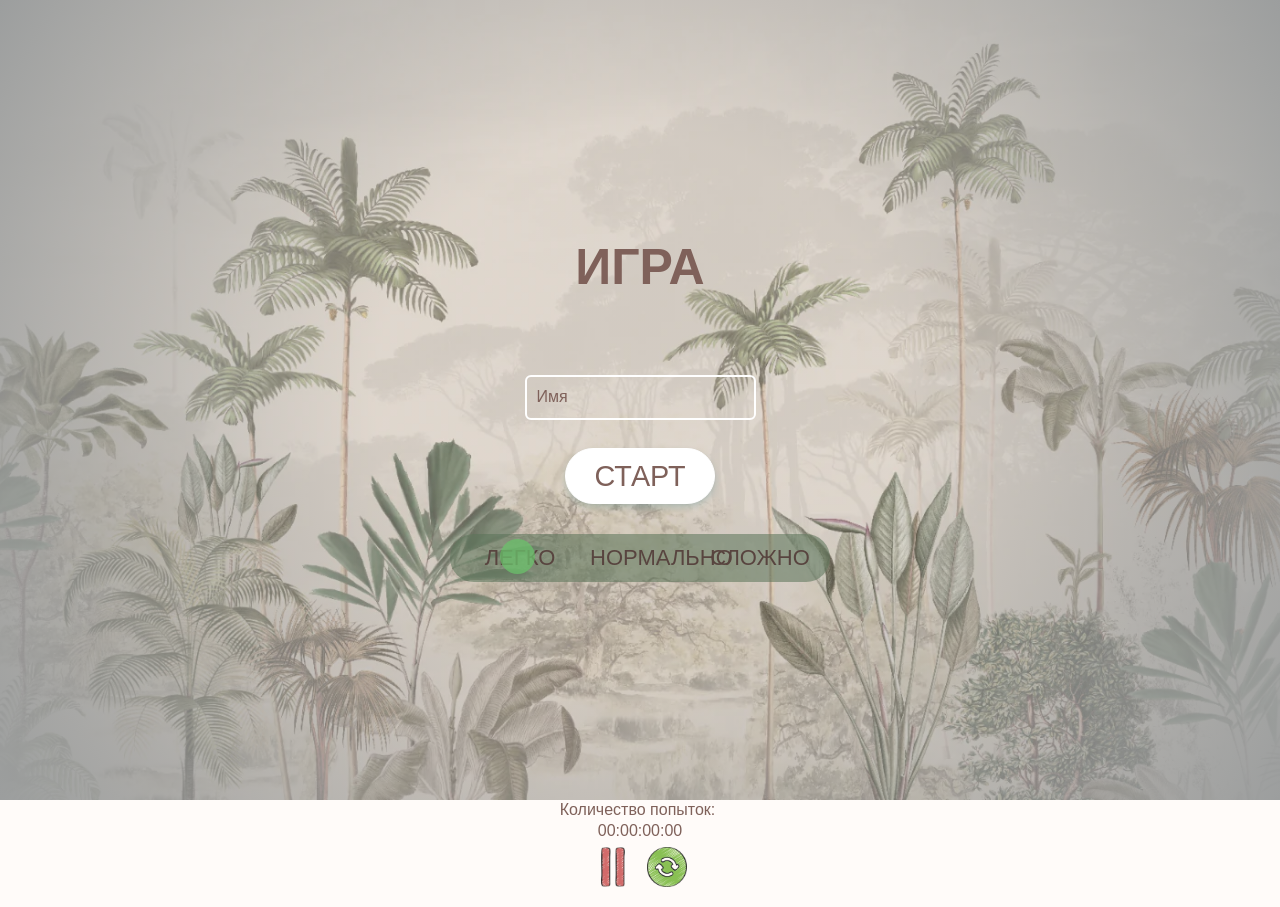
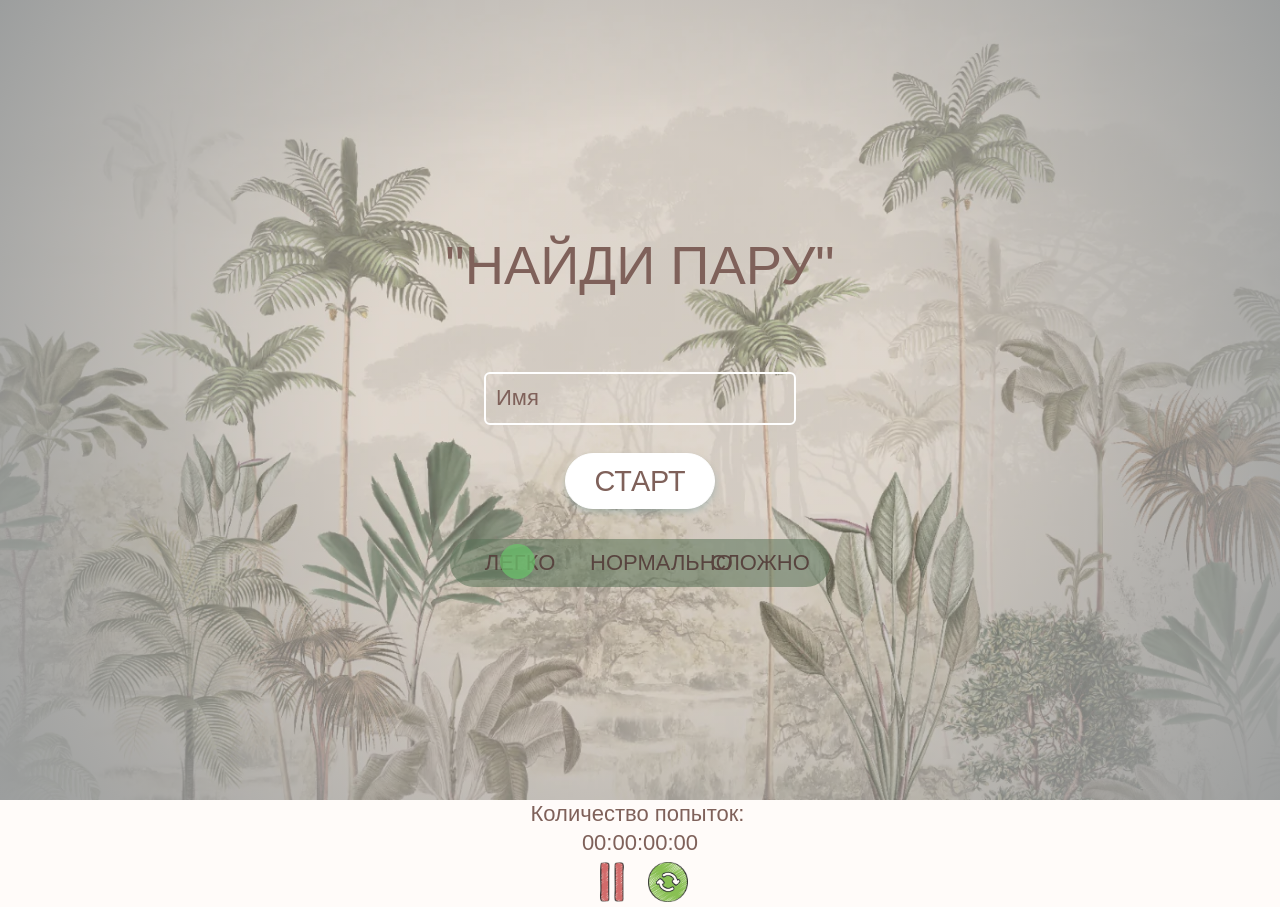
Before and after one commit to Sweetleo30/find-couple-game, a website built with webpack: page src/index.html in a window 1280 px wide. Built offline with nearby package versions, Linux system fonts and the light colour scheme.

Commit message:
update start.scss

```diff
--- a/src/index.html
+++ b/src/index.html
@@ -16,7 +16,7 @@
   <div class="wrapper">
     <main>
       <div class="start-page__wrapper start-page">
-        <h1 class="title">Игра</h1>
+        <h1 class="title">"Найди пару"</h1>
         <div class="user-name input-group">
           <input type="text" id="name" class="login-input" required autocomplete="off">
           <label for="name" class="login-label">Имя</label>
--- a/src/index.scss
+++ b/src/index.scss
@@ -1,13 +1,7 @@
-// @import 'libs/normalize';
-// @import 'style/fonts';
-// @import 'style/var';
-// @import 'style/style';
-// @import 'style/start';
-
 @use "sass:math";
 
 // Подключение миксинов ===========================================================================================================================================================================================================================================================================
-// @import "base/mixins";
+@import "style/mixins";
 
 // Подключение шрифтов ===========================================================================================================================================================================================================================================================================
 //&display=swap - добавить при подключении через плагин
@@ -15,11 +9,8 @@
 // Подключить если есть локальные файлы шрифтов
 @import 'style/fonts';
 
-// font-family: 'Alumni Sans', sans-serif;
-// @import url('https://fonts.googleapis.com/css2?family=Alumni+Sans:wght@400;600&display=swap');
-
-// font-family: 'Big Shoulders Display', cursive;
-// @import url('https://fonts.googleapis.com/css2?family=Big+Shoulders+Display:wght@600;800&display=swap');
+// font-family: 'Rubik Spray Paint', cursive;
+// @import url('https://fonts.googleapis.com/css2?family=Rubik+Spray+Paint&display=swap');
 
 // Подключение иконочных шрифтов ==============================================================================================================================================================================================================================================================================
 // Подключить если есть файл иконочного шрифта
@@ -178,7 +169,7 @@ body {
 // Подключение базовых стилей, шаблонов (заготовок) и вспомогательных  классов
 // Для подключения/отключения конкретных стилей смотри base.scss
 // @import "base";
-@import 'style/style';
+@import 'style/base';
 
 // Подключение стилей общих элементов проекта
 // @import "common";
--- a/src/style/_style.scss
+++ b/src/style/_base.scss
@@ -1,51 +1,26 @@
 /* ================================================================= */
 
-// body {
-//   font-family: 'Montserrat';
-//   background-color: $back;
-//   color: $text;
-
-// }
-
-
-
-// .wrapper {
-//   overflow: hidden;
-//   display: flex;
-//   flex-direction: column;
-//   min-height: 100%;
-// }
-
-// .main {
-//   flex: 1 1 auto;
-// }
-
-// [class*="__container"] {
-//   max-width: 1100px;
-//   margin: 0px auto;
-//   padding: 0px 15px;
-// }
+body {
+  color: $mainColor;
+  line-height: 1.3;
+  font-family: $fontFamily;
+  font-size: $fontSize;
+  font-weight: $fontWeight;
+  background-color: $bgBody;
+}
 
 .title {
-  font-size: 50px;
-  margin: 20px 0 80px;
-  font-weight: 900;
-  font-style: normal;
-  line-height: 120%;
+  @include adaptiveValue(font-size, $pcSizeTitle, $mobSizeTitle);
+  @include adaptiveValue(margin-top, 20, 10);
+  @include adaptiveValue(margin-bottom, 80, 40);
   text-transform: uppercase;
   text-align: center;
-  color: #7F615A;
-  /*     color: #676C6D;
-    color: #D6856F;  */
+  color: $mainColor;
 }
 
 /* ========================================================================== */
 .table-col {
   flex-direction: column;
-}
-
-.start {
-  text-align: center;
 }
 
 .game__container {
--- a/src/style/_null.scss
+++ b/src/style/_null.scss
@@ -27,12 +27,6 @@ body {
 }
 
 body {
-	color: $mainColor;
-	line-height: 1.3;
-	font-family: $fontFamily;
-	font-size: $fontSize;
-	font-weight: $fontWeight;
-	background-color: $bgBody;
 	//text-rendering: optimizeLegibility;
 	-ms-text-size-adjust: 100%;
 	-moz-text-size-adjust: 100%;
```
